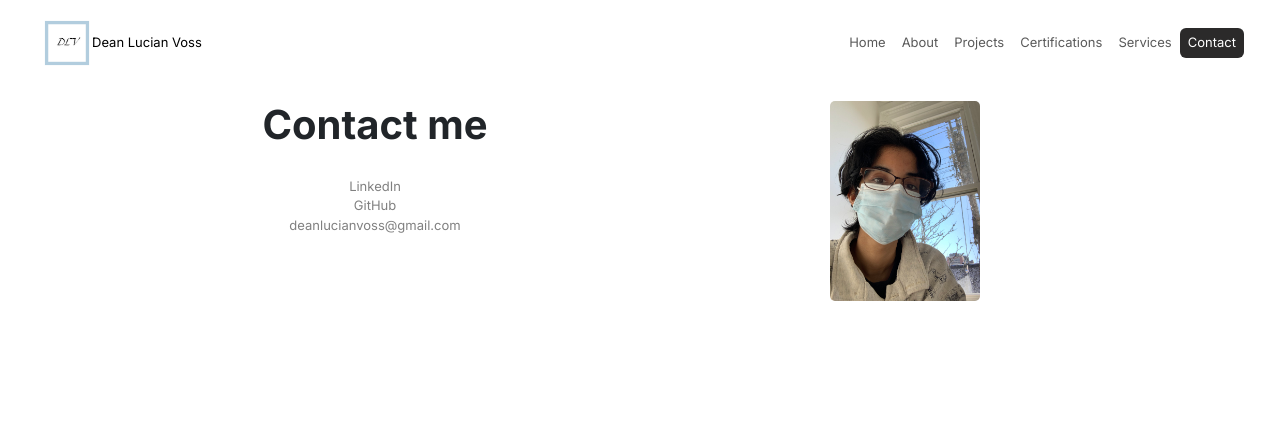
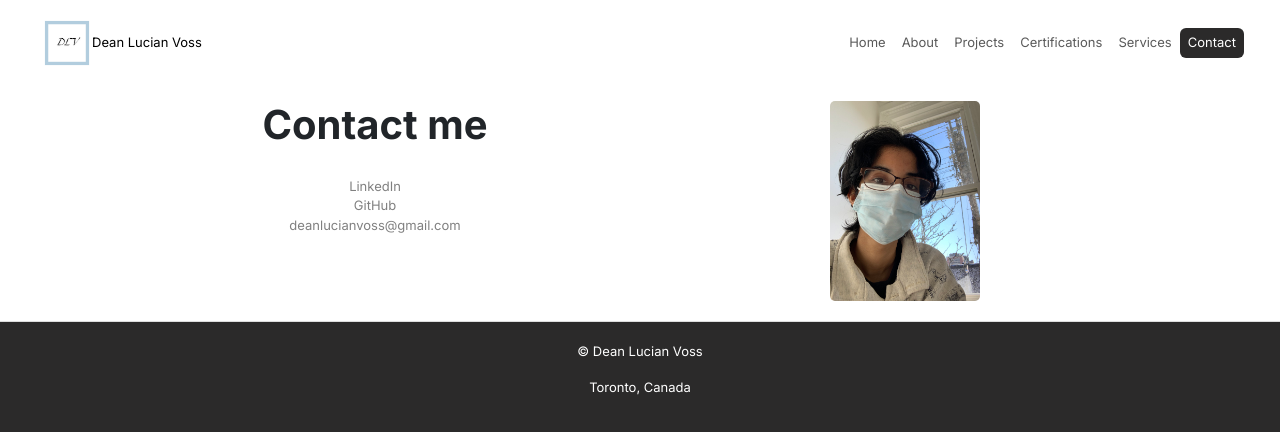
Before and after one commit to dean1022/deanlucianvoss, a React (Vite) app: page /contact in a window 1280 px wide. Shown: the top 432 px of the page. Built offline with nearby package versions, Linux system fonts and the light colour scheme.

Commit message:
added footer

```diff
--- a/src/App.jsx
+++ b/src/App.jsx
@@ -2,6 +2,7 @@ import "./App.css";
 import "bootstrap/dist/css/bootstrap.min.css";
 import { Routes, Route } from "react-router-dom";
 import Navigation from "./components/Navigation";
+import Footer from "./components/Footer";
 import Home from "./pages/Home";
 import About from "./pages/About";
 import Projects from "./pages/Projects";
@@ -21,6 +22,7 @@ export default function App() {
         <Route path="/certifications" element={<Certifications />} />
         <Route path="/contact" element={<Contact />} />
       </Routes>
+      <Footer />
     </>
   );
 }
--- /dev/null
+++ b/src/components/Footer.css
@@ -0,0 +1,12 @@
+.footer {
+  margin-top: auto;
+  padding: 20px;
+  background-color: #2b2a2a;
+  text-align: center;
+  border-top: 1px solid #ddd;
+}
+
+.footer-content p {
+  margin: 0;
+  font-size: 14px;
+}
--- /dev/null
+++ b/src/components/Footer.jsx
@@ -0,0 +1,13 @@
+import React from "react";
+import "./Footer.css";
+
+export default function Footer() {
+  return (
+    <footer>
+      <div className="footer">
+        <p>©{new Date().getFullYear} Dean Lucian Voss</p>
+        <p>Toronto, Canada</p>
+      </div>
+    </footer>
+  );
+}
```
